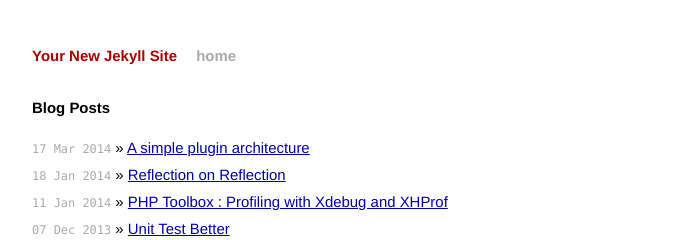
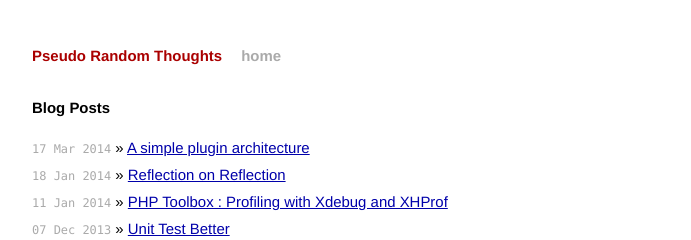
Before and after one commit to ayejay/ayejay.github.io, a Jekyll site: the page built from index.html, in a window 1280 px wide. Shown: the top 240 px of the page, without its empty margins (294-985 px from the left). Built offline with Jekyll 4.4.1, drawn with Linux system fonts in a browser that asks for light colours; Markdown is read by kramdown in place of the engine named in the settings.

Commit message:
Permalink changes

```diff
--- a/_config.yml
+++ b/_config.yml
@@ -1,3 +1,4 @@
-name: Your New Jekyll Site
+name: Pseudo Random Thoughts
 markdown: redcarpet
 pygments: true
+permalink: /:title/
--- a/index.html
+++ b/index.html
@@ -1,6 +1,6 @@
 ---
 layout: default
-title: Your New Jekyll Site
+title: Pseudo Random Thoughts
 ---
 
 <div id="home">
```
Also changed, not shown: assets/webgrind_web_2.png, 1 other file.
